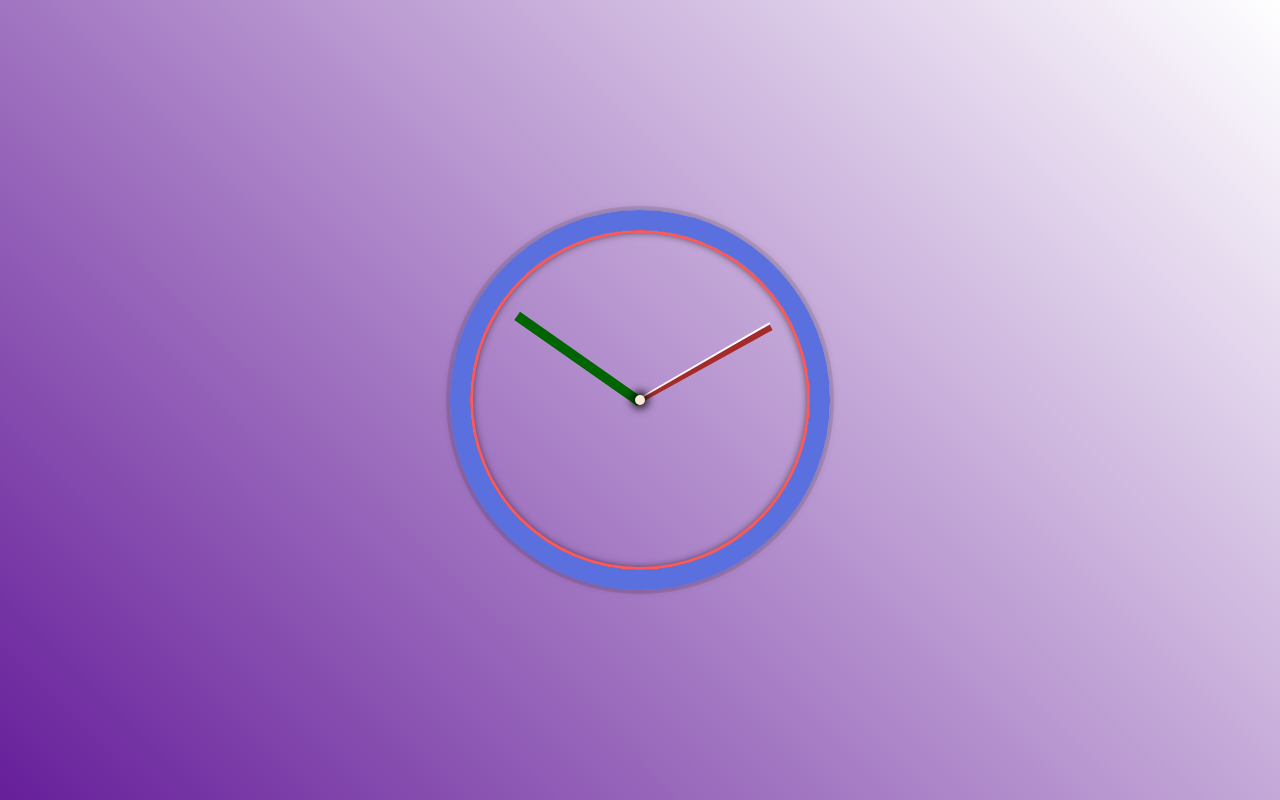
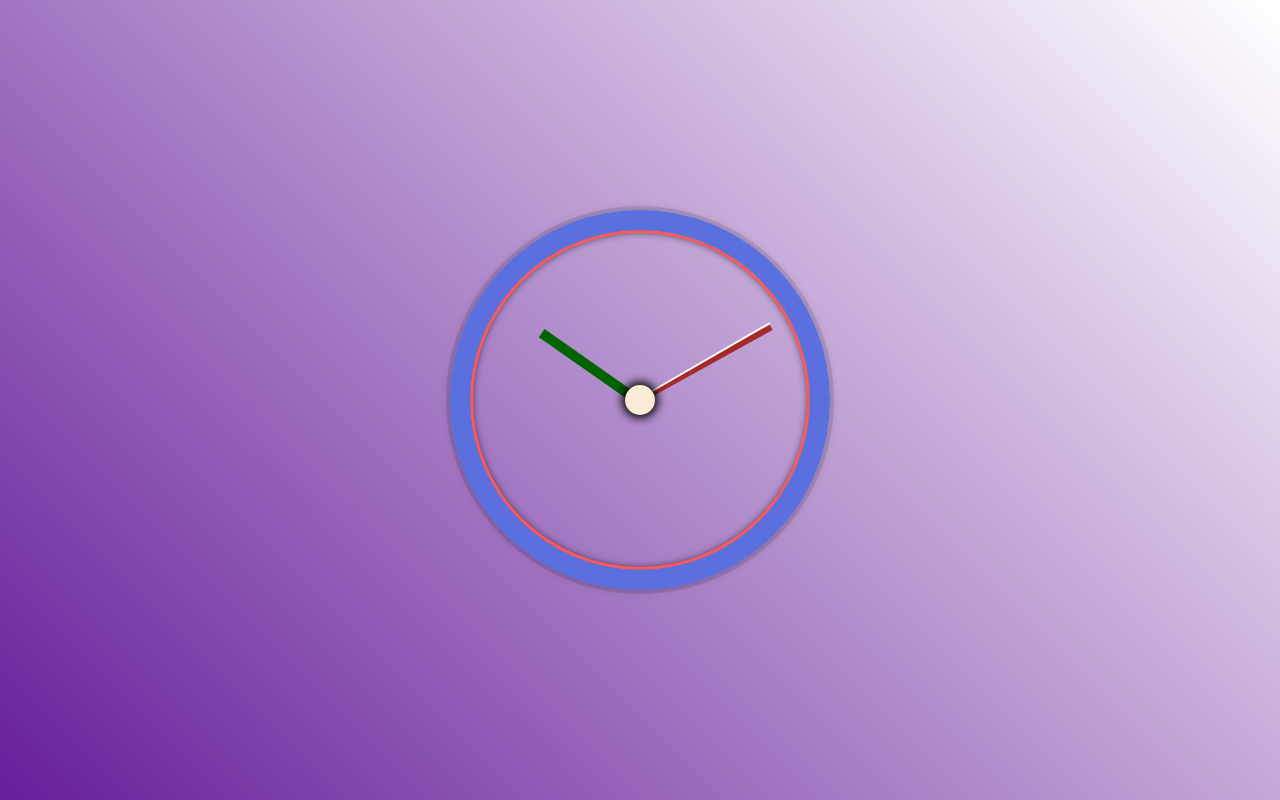
Before and after one commit to sutangu/DialWatch, a website: page index.html in a window 1280 px wide. Drawn offline with Linux system fonts and the light colour scheme.

Commit message:
update css

```diff
--- a/styles.css
+++ b/styles.css
@@ -19,8 +19,8 @@ body {
 }
 
 .clock {
+    height: 30rem;
     width: 30rem;
-    height: 30rem;
     border: 20px solid #5a70de;
     border-radius: 50%;
     margin: 50px auto;
@@ -33,21 +33,21 @@ body {
 }
 
 .clock-face {
+    height: 100%;
+    width: 100%;
     position: relative;
-    width: 100%;
-    height: 100%;
     transform: translateY(-3px);
 }
 
 .hand {
+    background: black;
+    height: 1rem;
     width: 50%;
-    height: 10px;
-    background: black;
     position: absolute;
     top: 50%;
     transform-origin: 100%;
     transform: rotate(90deg);
-    transition: all 0.05s;
+    transition: all 0.02s;
     transition-timing-function: cubic-bezier(0.1, 2.7, 0.58, 1);
 }
 
@@ -63,12 +63,14 @@ body {
 
 .hour-hand {
     background-color: darkgreen;
+    left: 10%;
+    width: 40%;
 }
 
 .center-round {
     background-color: antiquewhite;
-    width: 10px;
-    height: 10px;
+    width: 30px;
+    height: 30px;
     position: fixed;
     border-radius: 15px;
     box-shadow: 0 0 10px 3px #000;
```
